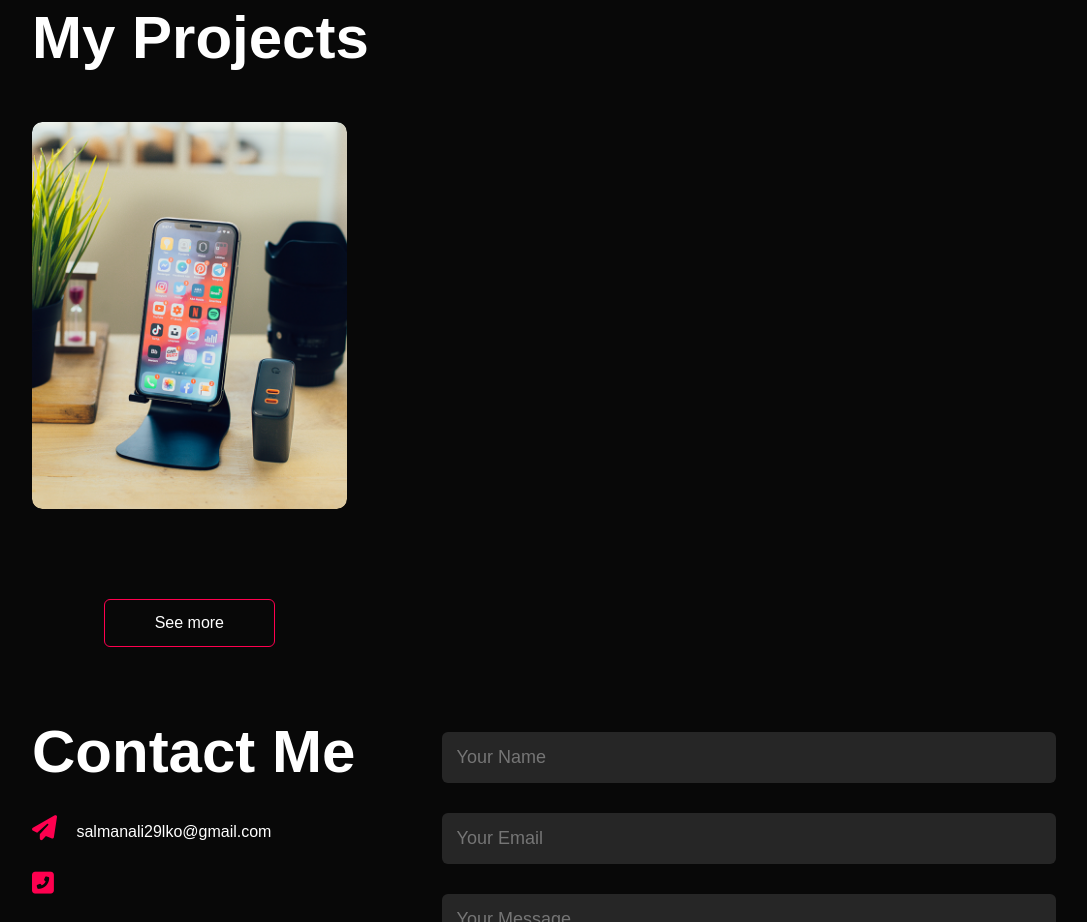
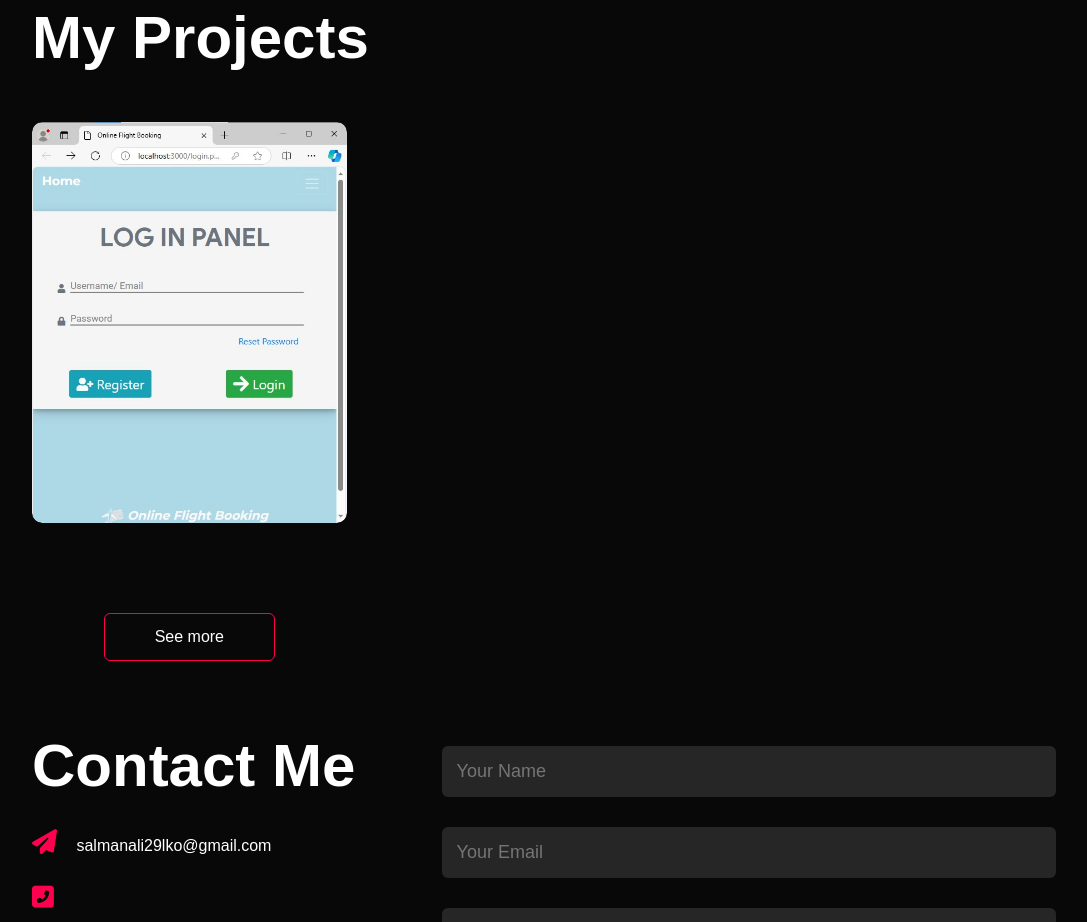
Before and after one commit to SalmanAli29000/portfolio, a plain HTML site: page index.html in a window 1280 px wide. Shown: the part 1678-2600 px from the top of the page, without its empty margins (96-1183 px from the left). Drawn offline with Linux system fonts and the light colour scheme.

Commit message:
Update index.html

```diff
--- a/index.html
+++ b/index.html
@@ -75,7 +75,7 @@
         <h1 class="sub-title">My Projects</h1>
         <div class="work-list">
             <div class="work">
-                <img src="images/work-1.png">
+                <img src="images/work-1.jpg">
                 <div class="layer">
                     <h3>Airline Reservation System </h3>
                     <p>The app is used for booking flights. Download it from play store.</p>
```
